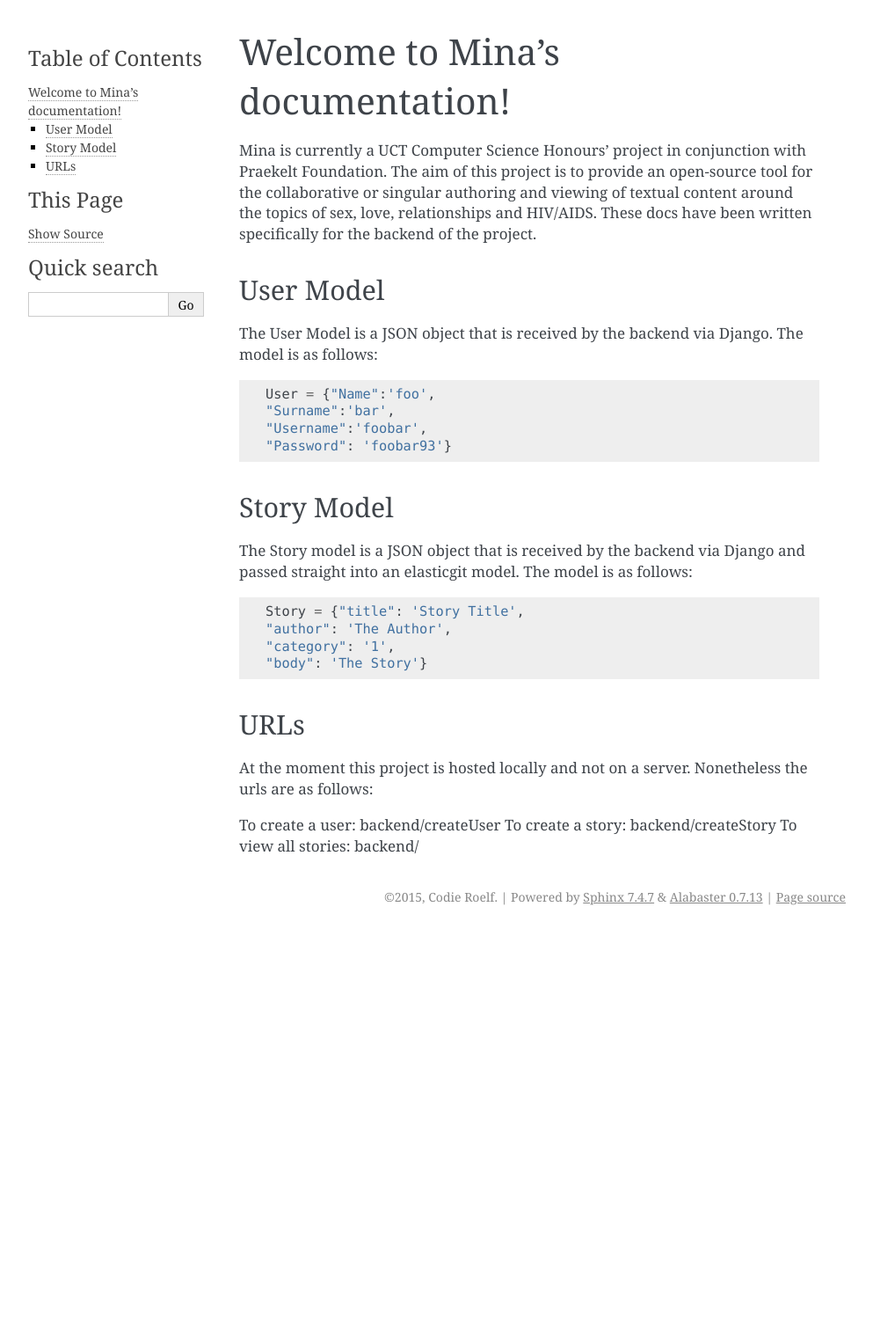
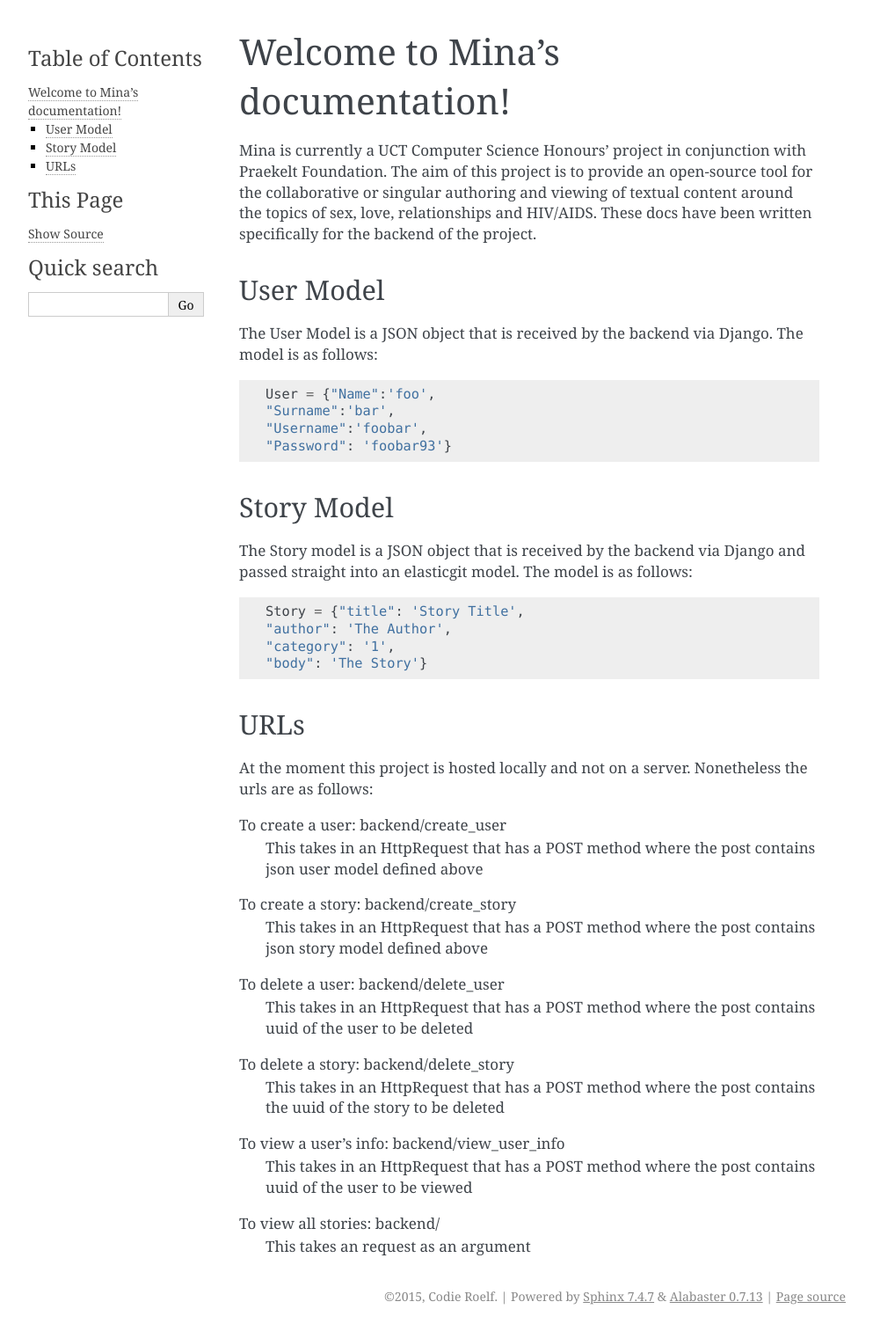
Before and after one commit to MinaProject/backend, a Sphinx documentation site: the page built from docs/index.rst, in a window 1280 px wide. Shown: the whole page at 88% size, without its empty margins (148-1141 px from the left). Built offline with Sphinx 7.4.7, drawn with Linux system fonts in a browser that asks for light colours; before the commit the page ends 1059 px from its top, so only the background shows below that.

Commit message:
Update index.rst

```diff
--- a/docs/index.rst
+++ b/docs/index.rst
@@ -39,9 +39,18 @@ URLs
 
 At the moment this project is hosted locally and not on a server. Nonetheless the urls are as follows:
 
-To create a user: backend/createUser
-To create a story: backend/createStory
+To create a user: backend/create_user
+	This takes in an HttpRequest that has a POST method where the post contains json user model defined above
+To create a story: backend/create_story
+	This takes in an HttpRequest that has a POST method where the post contains json story model defined above
+To delete a user: backend/delete_user
+	This takes in an HttpRequest that has a POST method where the post contains uuid of the user to be deleted
+To delete a story: backend/delete_story
+	This takes in an HttpRequest that has a POST method where the post contains the uuid of the story to be 		deleted
+To view a user's info: backend/view_user_info
+	This takes in an HttpRequest that has a POST method where the post contains uuid of the user to be viewed
 To view all stories: backend/
+	This takes an request as an argument
 
 .. toctree::
    :maxdepth: 2
```
